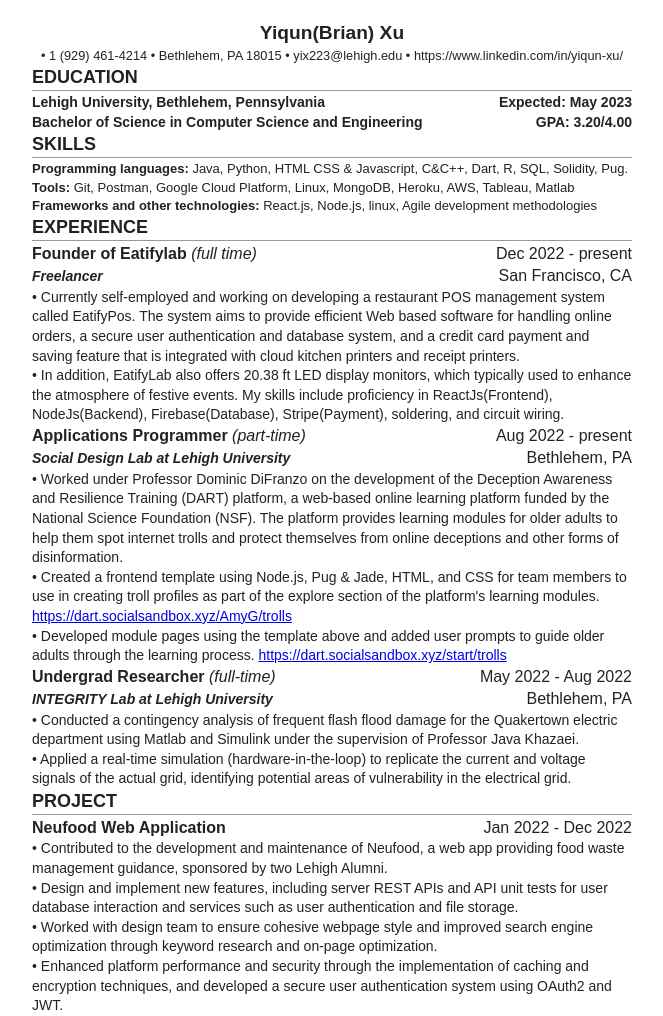
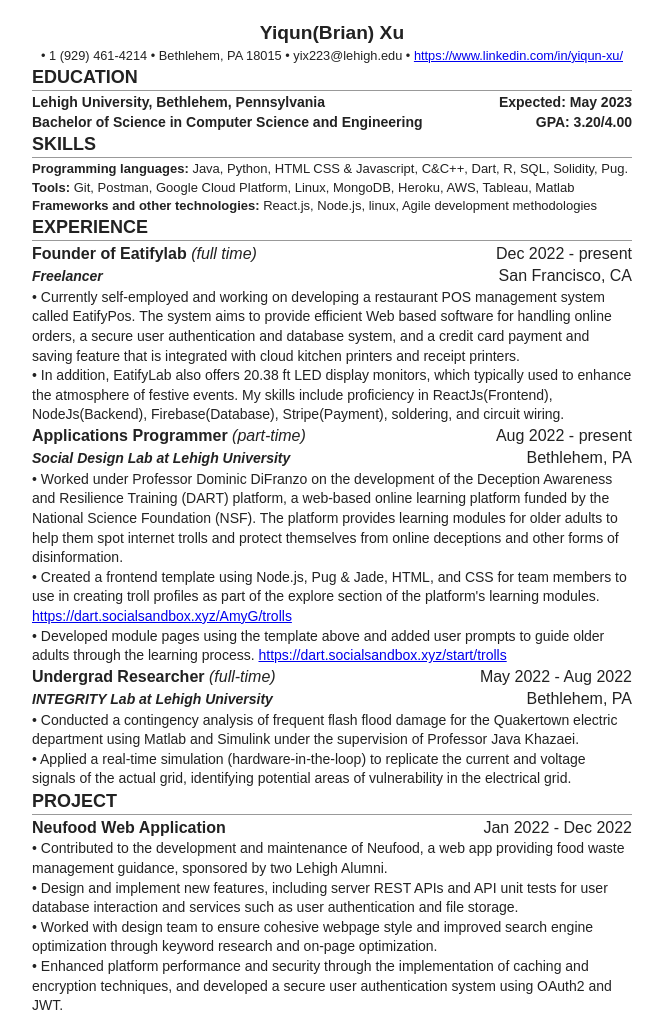
Before and after one commit to yiqun12/resume, a plain HTML site: page index.html in a window 1280 px wide. Shown: the whole page, without its empty margins (308-971 px from the left). Drawn offline with Linux system fonts and the light colour scheme.

Commit message:
Update index.html

```diff
--- a/index.html
+++ b/index.html
@@ -19,7 +19,8 @@
                • 1 (929) 461-4214
                • Bethlehem, PA 18015
                • yix223@lehigh.edu •
-               https://www.linkedin.com/in/yiqun-xu/
+		    <a href="https://www.linkedin.com/in/yiqun-xu/">https://www.linkedin.com/in/yiqun-xu/</a>
+
             </div>
          </section>
       </header>
```
